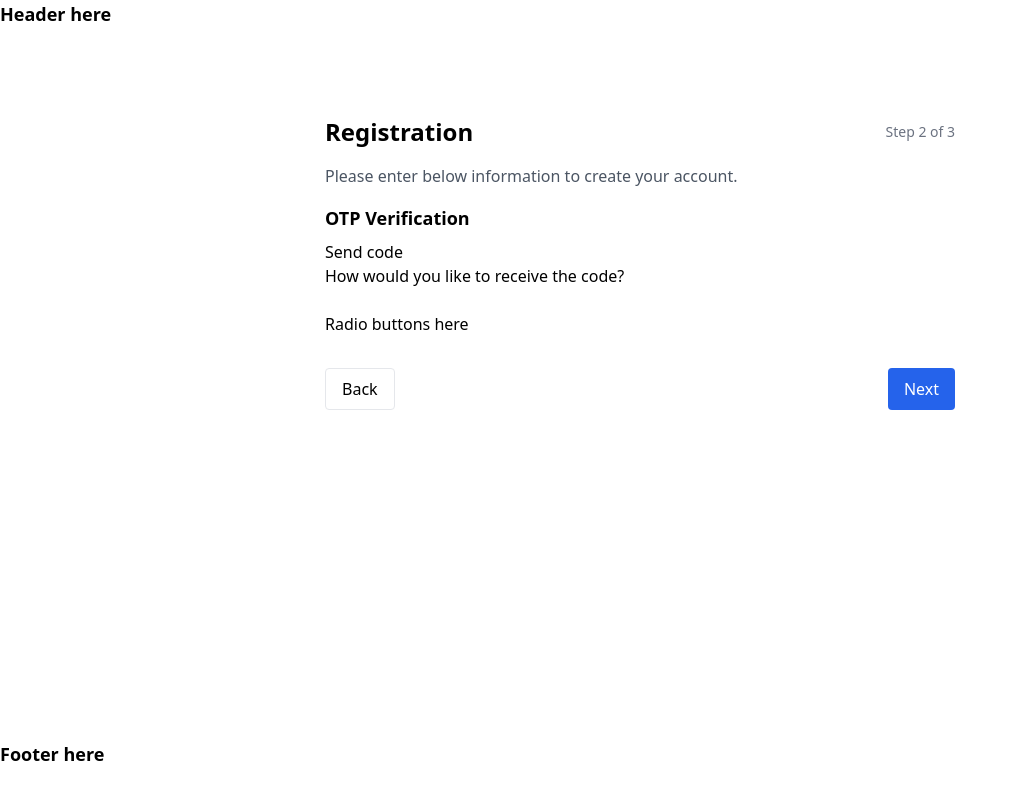
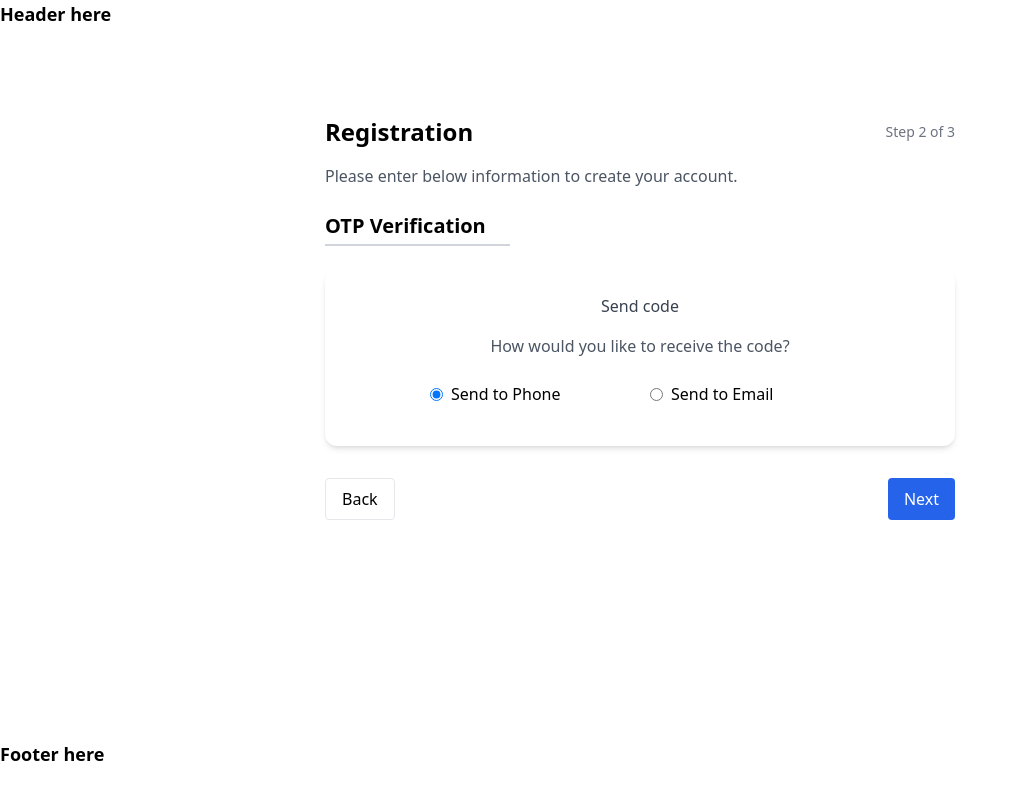
Before and after one commit to liliangousiou/wynn-al-marjan-registration, a React (Vite) app: page /register/form in a window 1280 px wide. Both pictures are taken after a click on the button "Next". Shown: the whole page, without its empty margins (0-1017 px from the left). Built offline with nearby package versions, Linux system fonts and the light colour scheme.

Commit message:
feat(ui): add initial layout for otp send code and verification steps

```diff
--- a/src/components/Layout/Title.tsx
+++ b/src/components/Layout/Title.tsx
@@ -8,7 +8,7 @@ const Title: React.FC<{ currentStep: number }> = ({ currentStep }) => {
         <div className="text-sm text-gray-500 mb-1 md:mb-0">Step {currentStep} of 3</div>
       </header>
 
-      <p className="mb-4 text-gray-600">Please enter below information to create your account.</p>
+      <p className="mb-6 text-gray-600">Please enter below information to create your account.</p>
     </>
   );
 };
--- a/src/pages/OTPSendCode/index.tsx
+++ b/src/pages/OTPSendCode/index.tsx
@@ -3,10 +3,38 @@ import React from 'react';
 const OTPSendCode: React.FC = () => {
   return (
     <div>
-      <h2 className="text-lg font-semibold mb-2">OTP Verification</h2>
-      <p>Send code</p>
-      <p>How would you like to receive the code?</p> <br />
-      <p>Radio buttons here</p>
+      {/* Step Title */}
+      <h2 className='inline-block border-b-2 border-gray-300 pb-1 pr-6 mb-6 font-semibold text-xl'>OTP Verification</h2>
+
+      {/* White Box Wrapper */}
+      <div className='bg-white p-6 rounded-xl shadow-md w-full flex flex-col items-center'>
+        <h3 className="mb-4 text-gray-700">Send code</h3>
+
+        <p className="mb-2 text-gray-600">How would you like to receive the code?</p>
+
+        {/* Radio Buttons */}
+        <div className="flex items-center py-4 gap-[20px]">
+          <label className="flex items-center gap-2 w-[200px]">
+            <input
+              type="radio"
+              name="otpMethod"
+              value="phone"
+              defaultChecked
+              className="accent-primary"
+            />
+            Send to Phone
+          </label>
+          <label className="flex items-center gap-2 w-[200px]">
+            <input
+              type="radio"
+              name="otpMethod"
+              value="email"
+              className="accent-primary"
+            />
+            Send to Email
+          </label>
+        </div>
+      </div>
     </div>
   );
 };
--- a/src/pages/OTPVerification/index.tsx
+++ b/src/pages/OTPVerification/index.tsx
@@ -3,11 +3,37 @@ import React from 'react';
 const OTPVerification: React.FC = () => {
   return (
     <div>
-      <h2 className="text-lg font-semibold mb-2">OTP Verification</h2>
-      <p>Please check your email.</p>
-      <p>We've sent a code to anton@gmail.com</p> <br />
-      <p>Code inputs here</p> <br />
-      <p>Didn’t get a code? Click to resend.</p>
+      {/* Step Title */}
+      <h2 className='inline-block border-b-2 border-gray-300 pb-1 pr-6 mb-6 font-semibold text-xl'>OTP Verification</h2>
+
+      {/* White Box Wrapper */}
+      <div className='bg-white p-6 rounded-xl shadow-md w-full flex flex-col items-center'>
+        <h3 className="mb-4 text-gray-700">Please check your email.</h3>
+
+        <p className="mb-2 text-gray-600">We've sent a code to anton@gmail.com</p>
+
+        {/* OTP Code Inputs */}
+        <div className="flex justify-between mx-auto gap-2 mb-6">
+          {[...Array(4)].map((_, idx) => (
+            <input
+              key={idx}
+              type="text"
+              maxLength={1}
+              className="w-12 h-12 text-center text-xl border border-gray-300 rounded-md focus:outline-none focus:ring-2 focus:ring-primary"
+            />
+          ))}
+        </div>
+
+        <p className="text-sm text-gray-500 text-center">
+          Didn’t get a code?{' '}
+          <button
+            type="button"
+            className="text-primary font-medium hover:underline"
+          >
+            Click to resend
+          </button>
+        </p>
+      </div>
     </div>
   );
 };
```
